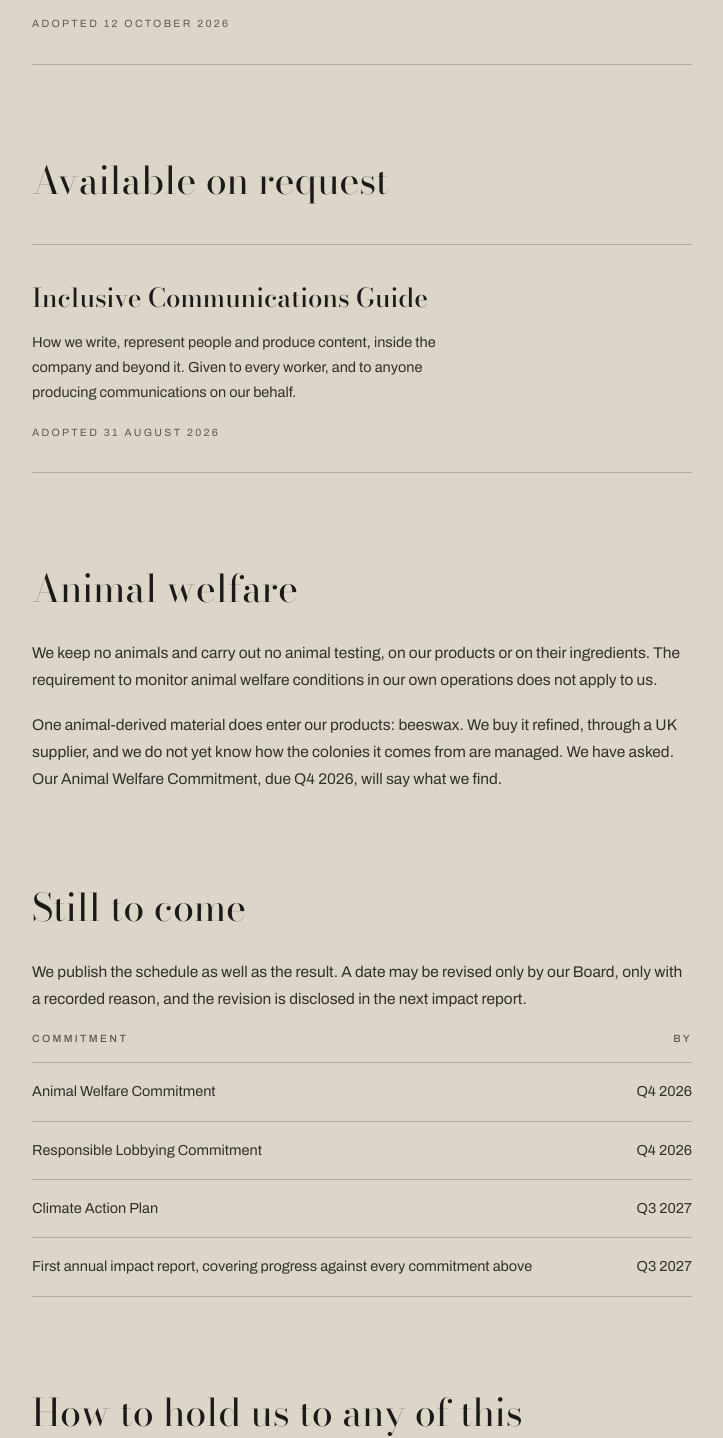
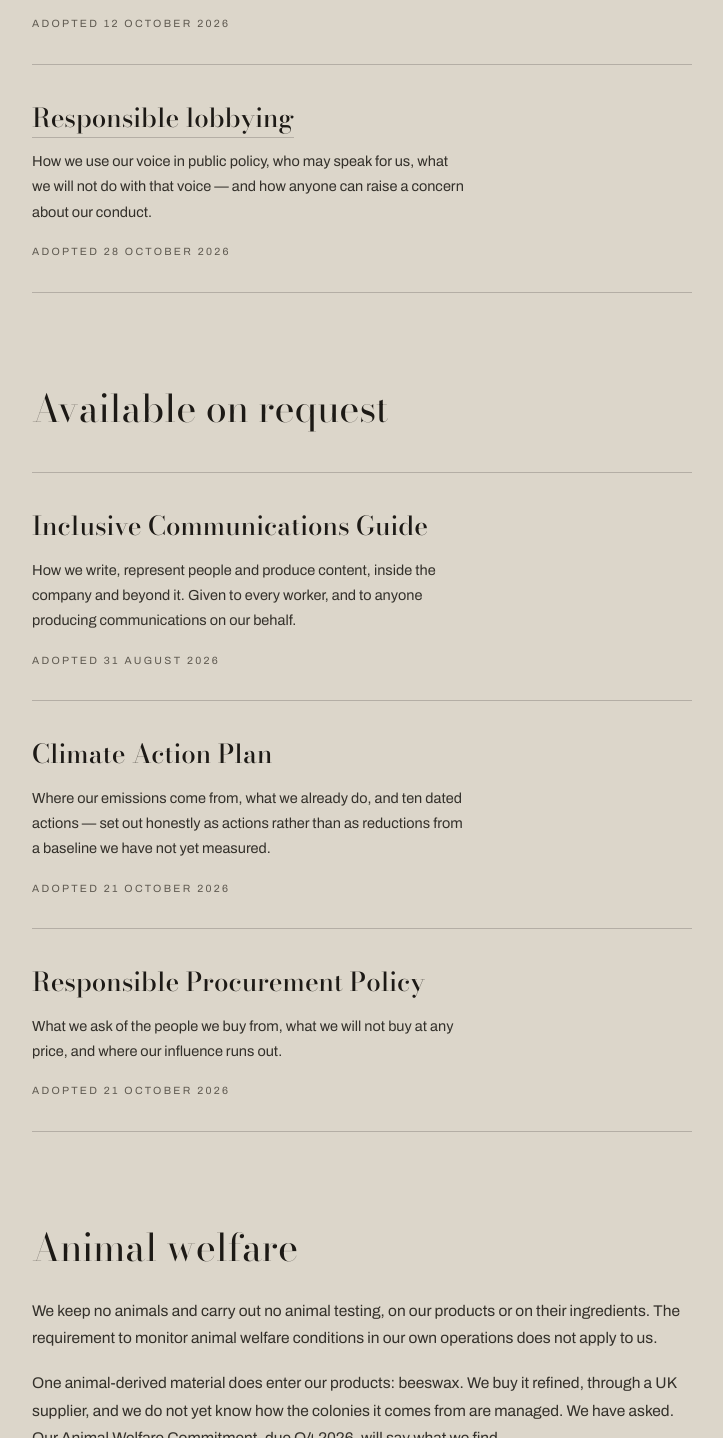
Before and after one commit to boyowa-hash/PraxisBrands-site, a plain HTML site: page commitments/index.html in a window 1280 px wide. Shown: the part 1947-3385 px from the top of the page, without its empty margins (160-883 px from the left). Drawn offline with nearby package versions, Linux system fonts and the light colour scheme.

Commit message:
Update index.html

```diff
--- a/commitments/index.html
+++ b/commitments/index.html
@@ -188,6 +188,11 @@ footer{background:var(--black);color:#fff;padding:46px 0 50px;border-top:1px sol
             <p>Respecting the rights of everyone our business affects, in our own work and our supply chain &mdash; including an honest account of what we cannot yet see.</p>
             <div class="when">Adopted 12 October 2026</div>
           </div>
+          <div class="item">
+            <h3><a href="/lobbying">Responsible lobbying</a></h3>
+            <p>How we use our voice in public policy, who may speak for us, what we will not do with that voice &mdash; and how anyone can raise a concern about our conduct.</p>
+            <div class="when">Adopted 28 October 2026</div>
+          </div>
         </div>
       </div>
 
@@ -198,6 +203,16 @@ footer{background:var(--black);color:#fff;padding:46px 0 50px;border-top:1px sol
             <h3>Inclusive Communications Guide</h3>
             <p>How we write, represent people and produce content, inside the company and beyond it. Given to every worker, and to anyone producing communications on our behalf.</p>
             <div class="when">Adopted 31 August 2026</div>
+          </div>
+          <div class="item">
+            <h3>Climate Action Plan</h3>
+            <p>Where our emissions come from, what we already do, and ten dated actions &mdash; set out honestly as actions rather than as reductions from a baseline we have not yet measured.</p>
+            <div class="when">Adopted 21 October 2026</div>
+          </div>
+          <div class="item">
+            <h3>Responsible Procurement Policy</h3>
+            <p>What we ask of the people we buy from, what we will not buy at any price, and where our influence runs out.</p>
+            <div class="when">Adopted 21 October 2026</div>
           </div>
         </div>
       </div>
@@ -215,8 +230,6 @@ footer{background:var(--black);color:#fff;padding:46px 0 50px;border-top:1px sol
           <thead><tr><th>Commitment</th><th>By</th></tr></thead>
           <tbody>
             <tr><td>Animal Welfare Commitment</td><td>Q4 2026</td></tr>
-            <tr><td>Responsible Lobbying Commitment</td><td>Q4 2026</td></tr>
-            <tr><td>Climate Action Plan</td><td>Q3 2027</td></tr>
             <tr><td>First annual impact report, covering progress against every commitment above</td><td>Q3 2027</td></tr>
           </tbody>
         </table>
```
